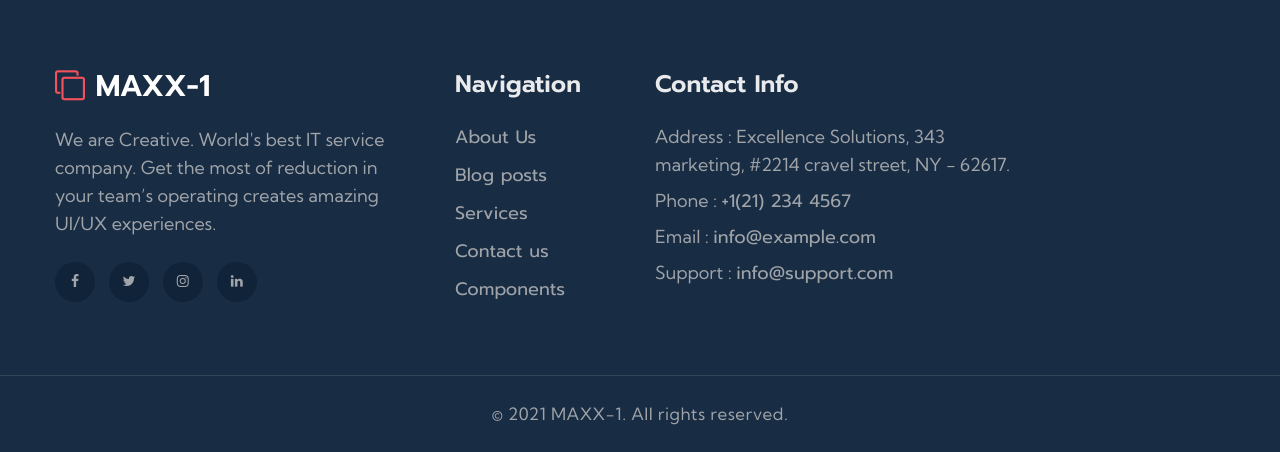
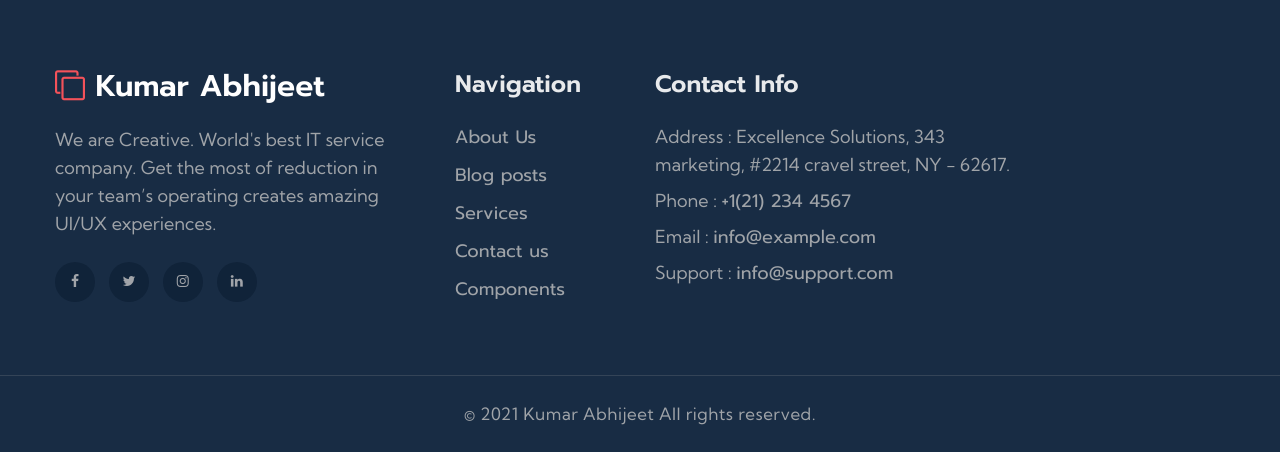
Before and after one commit to aryaabhii/Project, a plain HTML site: page contact.html in a window 1280 px wide. Shown: the part 1279-1731 px from the top of the page. Drawn offline with Linux system fonts and the light colour scheme.

Commit message:
Update contact.html

```diff
--- a/contact.html
+++ b/contact.html
@@ -9,7 +9,7 @@ Author URL: http://w3layouts.com
     <meta charset="utf-8">
     <meta name="viewport" content="width=device-width, initial-scale=1, shrink-to-fit=no">
 
-    <title>MAXX-1</title>
+    <title>Kumar Abhijeet</title>
 
     <link href="//fonts.googleapis.com/css2?family=Prompt:wght@300;400;600&display=swap" rel="stylesheet">
     <link href="//fonts.googleapis.com/css2?family=Kumbh+Sans:wght@300;400;700&display=swap" rel="stylesheet">
@@ -63,7 +63,7 @@ Author URL: http://w3layouts.com
       <div class="container">
           <nav class="navbar navbar-expand-lg navbar-light">
               <h1><a class="navbar-brand" href="index.html">
-                  <span class="fa fa-clone"></span> MAXX-1
+                  <span class="fa fa-clone"></span> Kumar Abhijeet
                   </a></h1>
               <button class="navbar-toggler collapsed" type="button" data-toggle="collapse" data-target="#navbarNav"
                   aria-controls="navbarNav" aria-expanded="false" aria-label="Toggle navigation">
@@ -203,7 +203,7 @@ Author URL: http://w3layouts.com
         <div class="col-lg-4 col-md-6 col-sm-7 footer-list-29 footer-1 pr-lg-5">
           <div class="footer-logo mb-4">
             <a class="navbar-brand" href="index.html">
-              <span class="fa fa-clone"></span> MAXX-1</a>
+              <span class="fa fa-clone"></span> Kumar Abhijeet</a>
           </div>
           <p>We are Creative. World's best IT service company. Get the most of reduction in your team’s operating
             creates amazing UI/UX experiences. </p>
@@ -238,7 +238,7 @@ Author URL: http://w3layouts.com
   <!-- copyright -->
   <section class="w3l-copyright text-center">
     <div class="container">
-      <p class="copy-footer-29">© 2021 MAXX-1. All rights reserved.</p>
+      <p class="copy-footer-29">© 2021 Kumar Abhijeet All rights reserved.</p>
     </div>
 
     <!-- move top -->
```
